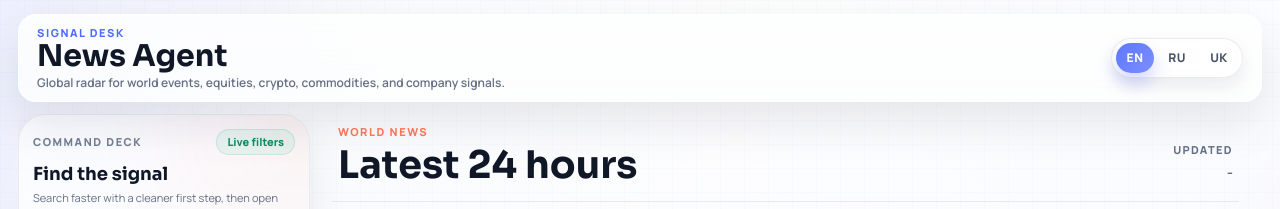
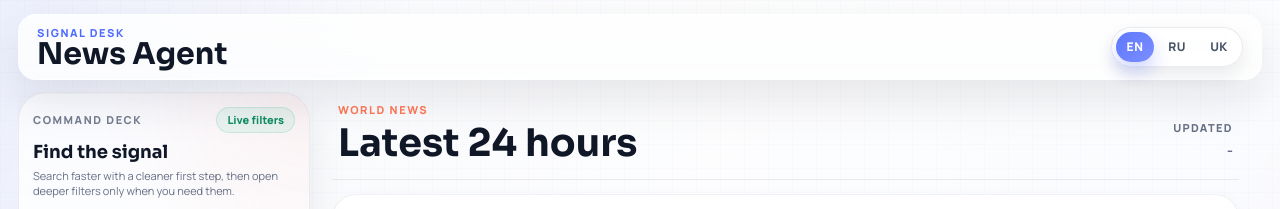
Before and after one commit to ViktoriiaBoiko2298/global-news-agent, a website: page public/index.html in a window 1280 px wide. Shown: the top 209 px of the page. Drawn offline with nearby package versions, Linux system fonts and the light colour scheme; no server answers.

Commit message:
Remove header subtitle copy

```diff
--- a/public/app.js
+++ b/public/app.js
@@ -92,7 +92,6 @@ const I18N = {
   en: {
     htmlLang: "en",
     title: "News Agent",
-    heroNote: "Global radar for world events, equities, crypto, commodities, and company signals.",
     ribbon: ["Politics", "Macro", "Equities", "Metals"],
     status: {
       ready: "ready",
@@ -261,7 +260,6 @@ const I18N = {
   ru: {
     htmlLang: "ru",
     title: "News Agent",
-    heroNote: "Глобальный радар для мировых событий, акций, крипты, сырья и корпоративных сигналов.",
     ribbon: ["Политика", "Макро", "Акции", "Металлы"],
     status: {
       ready: "готов",
@@ -430,7 +428,6 @@ const I18N = {
   uk: {
     htmlLang: "uk",
     title: "News Agent",
-    heroNote: "Глобальний радар для світових подій, акцій, крипти, сировини та корпоративних сигналів.",
     ribbon: ["Політика", "Макро", "Акції", "Метали"],
     status: {
       ready: "готово",
@@ -903,7 +900,6 @@ function applyLocale() {
 
   document.querySelector(".locale-switch")?.setAttribute("aria-label", ui.languageSwitcher);
   setText(".brand-block .eyebrow", ui.signalDesk);
-  setText(".hero-note", dict.heroNote);
   document.querySelectorAll(".signal-ribbon span").forEach((node, index) => {
     node.textContent = dict.ribbon[index] || node.textContent;
   });
--- a/public/index.html
+++ b/public/index.html
@@ -23,7 +23,6 @@
         <div class="brand-block">
           <p class="eyebrow">Signal desk</p>
           <h1>News Agent</h1>
-          <p class="hero-note">Global radar for world events, equities, crypto, commodities, and company signals.</p>
         </div>
         <div class="status-stack">
           <div class="locale-switch" aria-label="Language switcher">
--- a/public/styles.css
+++ b/public/styles.css
@@ -113,17 +113,8 @@ button {
 
 .brand-block {
   display: grid;
-  gap: 2px;
+  gap: 0;
   min-width: 0;
-}
-
-.hero-note {
-  max-width: 760px;
-  margin: 2px 0 0;
-  color: var(--muted);
-  font-size: 12px;
-  font-weight: 600;
-  line-height: 1.35;
 }
 
 .eyebrow {
@@ -1849,10 +1840,6 @@ select:focus {
     font-size: 30px;
   }
 
-  .hero-note {
-    max-width: 520px;
-  }
-
   h2 {
     font-size: 38px;
   }
@@ -2081,10 +2068,6 @@ select:focus {
     font-size: 28px;
   }
 
-  .hero-note {
-    font-size: 13px;
-  }
-
   .editorial-hero-title {
     font-size: 18px;
   }
```
